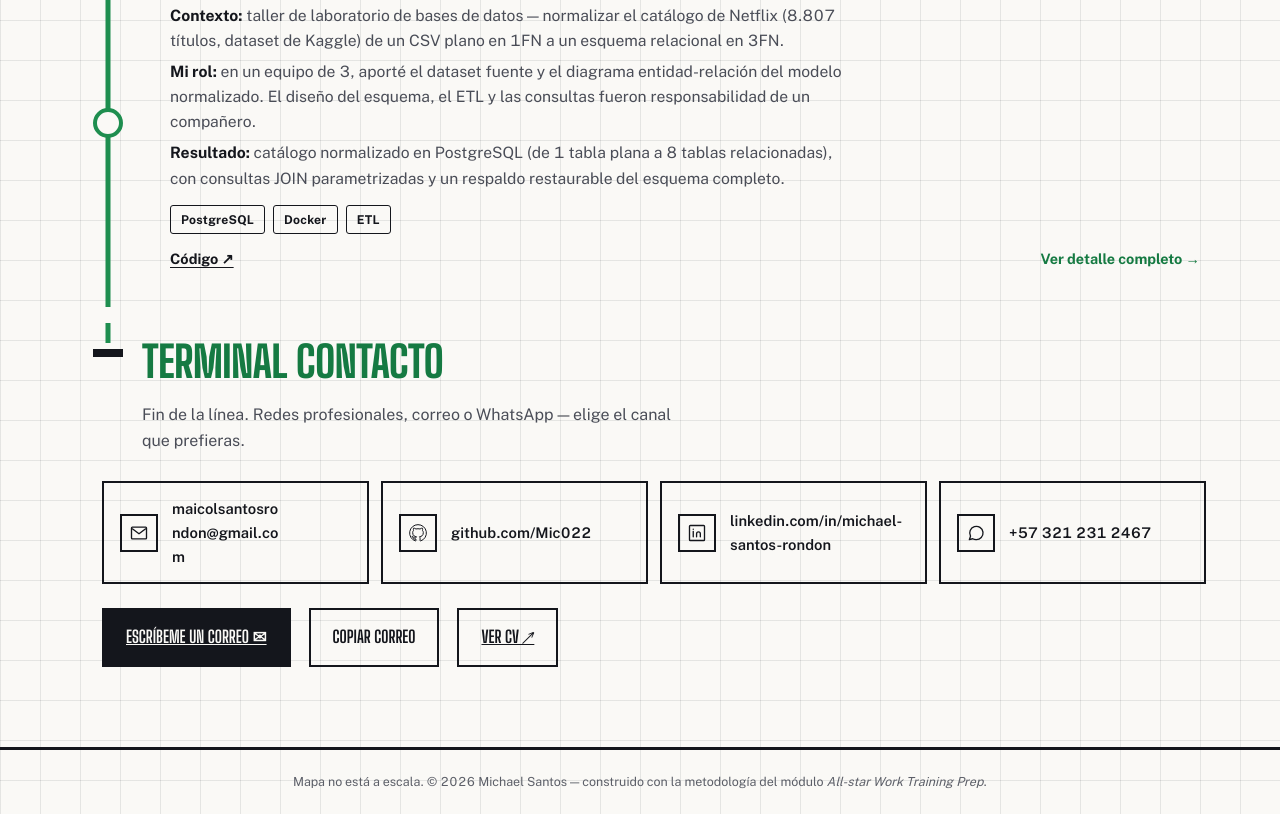
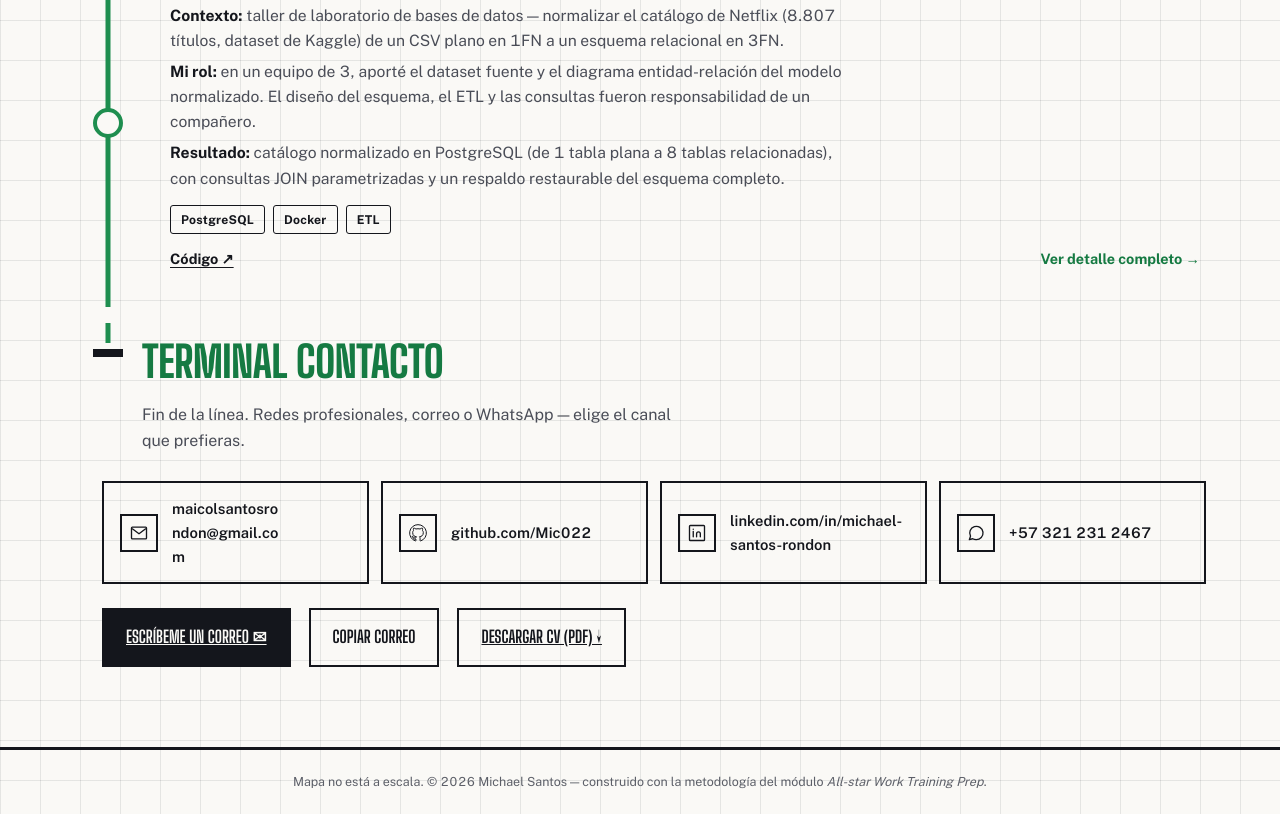
Before and after one commit to Mic022/portafolio, a plain HTML site: page index.html in a window 1280 px wide. Shown: the part 6140-6954 px from the top of the page. Drawn offline with nearby package versions, Linux system fonts and the light colour scheme.

Commit message:
feat(contacto): 📄 publicar la hoja de vida en PDF
Agrega la hoja de vida en formato Campuslands (español e inglés, 325 KB) en cv/ y el botón del contacto ahora la descarga directamente desde el sitio.

```diff
--- a/index.html
+++ b/index.html
@@ -660,7 +660,7 @@
     <div class="terminus-cta">
       <a href="mailto:maicolsantosrondon@gmail.com?subject=Contacto%20desde%20tu%20portafolio" class="ticket-btn">Escríbeme un correo ✉</a>
       <button class="ticket-btn ticket-btn--ghost" id="copyEmail" data-email="maicolsantosrondon@gmail.com" type="button">Copiar correo</button>
-      <a href="https://canva.link/3611i410409d586" class="ticket-btn ticket-btn--ghost" target="_blank" rel="noopener">Ver CV ↗</a>
+      <a href="cv/HDV-Michael-Santos-ES-EN.pdf" class="ticket-btn ticket-btn--ghost" target="_blank" rel="noopener" download>Descargar CV (PDF) ↓</a>
     </div>
   </section>
 
```
Also changed, not shown: 2 other files.
